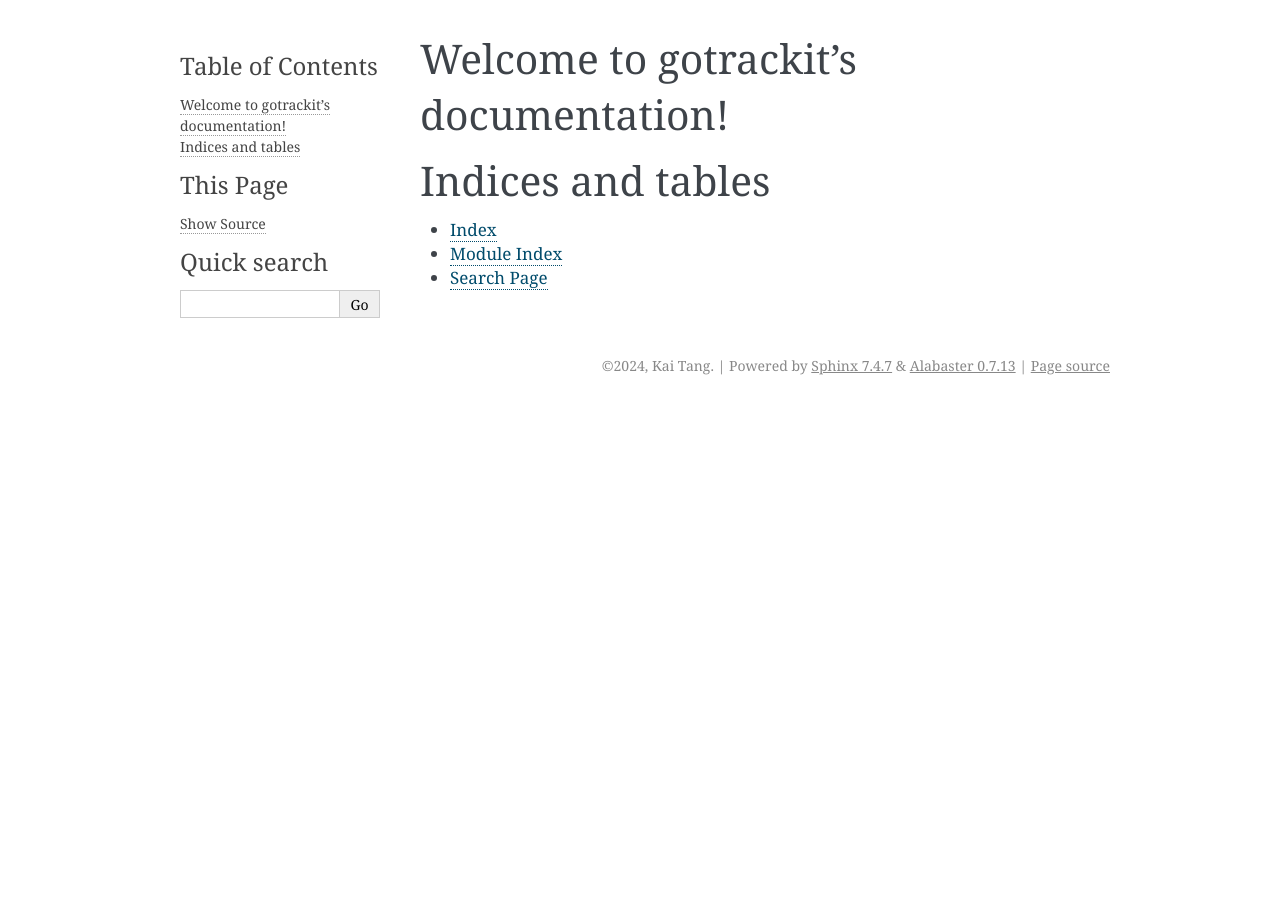
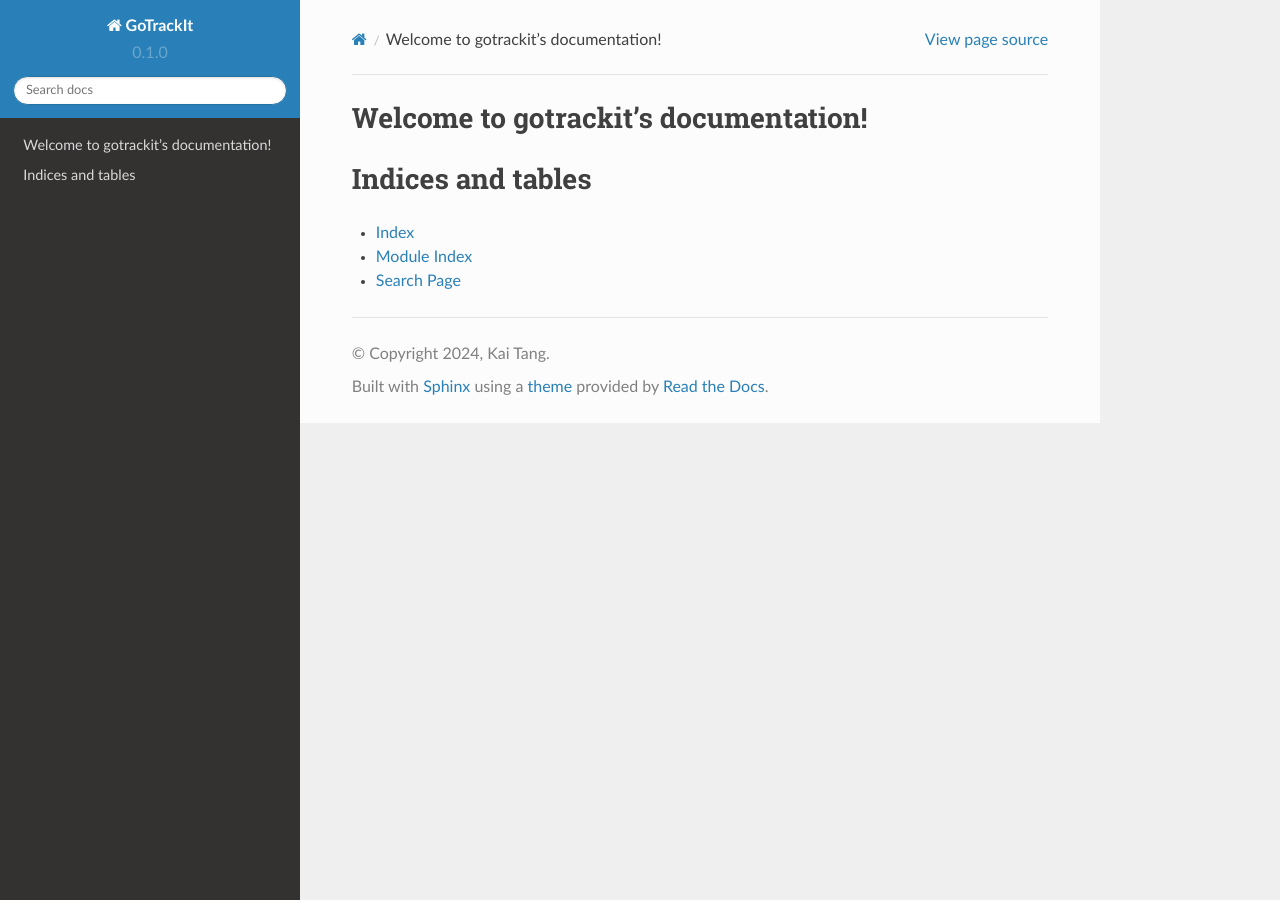
Before and after one commit to zdsjjtTLG/TrackIt, a Sphinx documentation site: the page built from docs/index.rst, in a window 1280 px wide. Built offline with Sphinx 7.4.7 and the Read the Docs theme 2.0.0, drawn with Linux system fonts in a browser that asks for light colours; some of the changed lines change nothing that is shown.

Commit message:
modify docs

```diff
--- a/docs/conf.py
+++ b/docs/conf.py
@@ -6,22 +6,46 @@
 # -- Project information -----------------------------------------------------
 # https://www.sphinx-doc.org/en/master/usage/configuration.html#project-information
 
-project = 'gotrackit'
+import os
+import sys
+sys.path.insert(0, os.path.abspath('..'))
+
+
+# The master toctree document.
+master_doc = 'index'
+
+project = 'GoTrackIt'
 copyright = '2024, Kai Tang'
 author = 'Kai Tang'
 
-# -- General configuration ---------------------------------------------------
-# https://www.sphinx-doc.org/en/master/usage/configuration.html#general-configuration
+release = '0.1'
+version = '0.1.0'
 
-extensions = []
+# -- General configuration
+
+extensions = [
+    'sphinx.ext.duration',
+    'sphinx.ext.doctest',
+    'sphinx.ext.autodoc',
+    'sphinx.ext.autosummary',
+    'sphinx.ext.intersphinx',
+    "myst_parser",
+]
+
+source_suffix = {'.rst':'restructuredtext',
+                 '.md': 'markdown'}
+
+intersphinx_mapping = {
+    'python': ('https://docs.python.org/3/', None),
+    'sphinx': ('https://www.sphinx-doc.org/en/master/', None),
+}
+intersphinx_disabled_domains = ['std']
 
 templates_path = ['_templates']
-exclude_patterns = ['_build', 'Thumbs.db', '.DS_Store']
 
+# -- Options for HTML output
 
+html_theme = 'sphinx_rtd_theme'
 
-# -- Options for HTML output -------------------------------------------------
-# https://www.sphinx-doc.org/en/master/usage/configuration.html#options-for-html-output
-
-html_theme = 'alabaster'
-html_static_path = ['_static']
+# -- Options for EPUB output
+epub_show_urls = 'footnote'
--- /dev/null
+++ b/docs/requirements.txt
@@ -0,0 +1,3 @@
+sphinx==7.1.2
+sphinx-rtd-theme==1.3.0rc1
+myst-parser
```
Also changed, not shown: .readthedocs.yaml (added).
